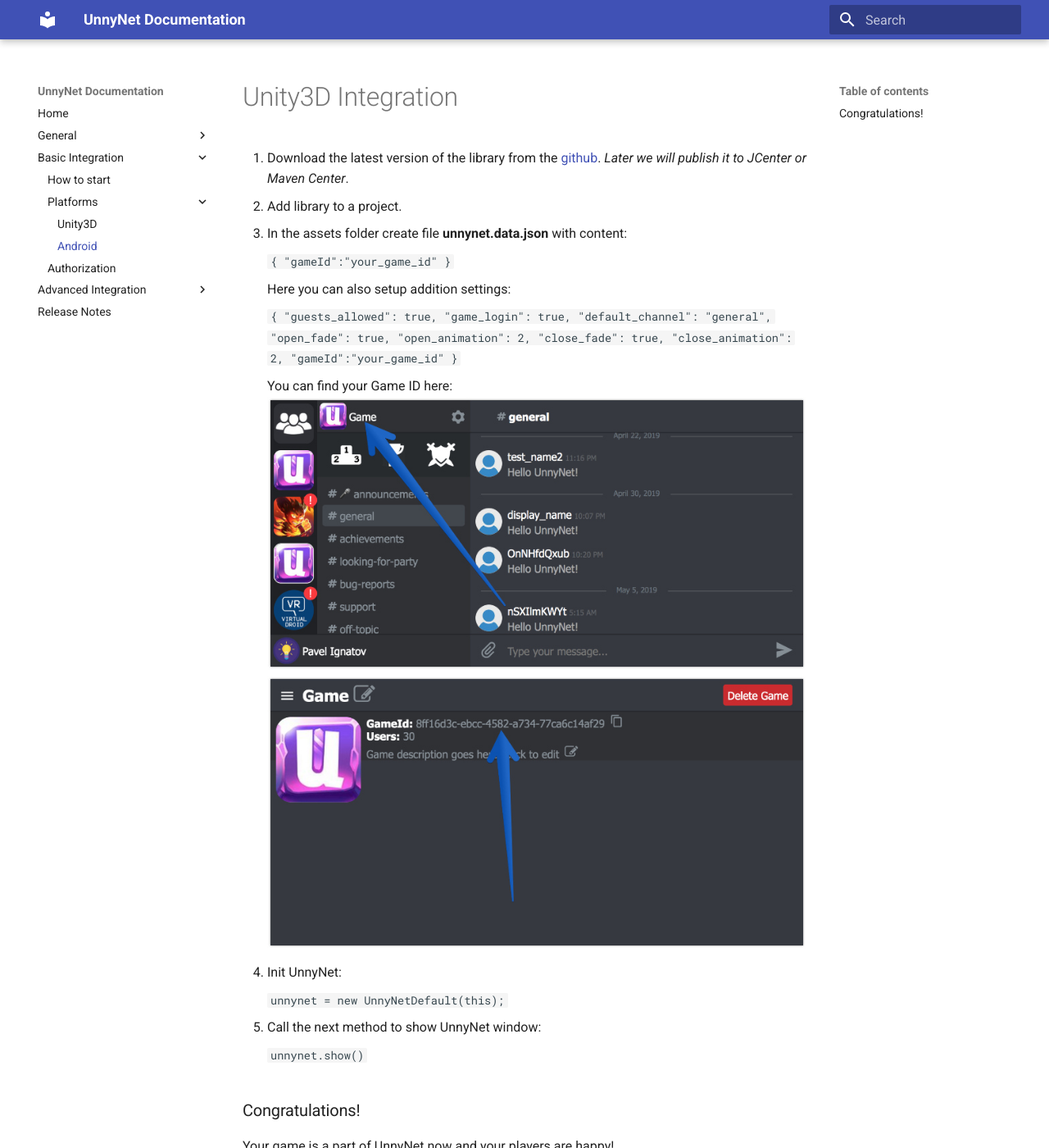
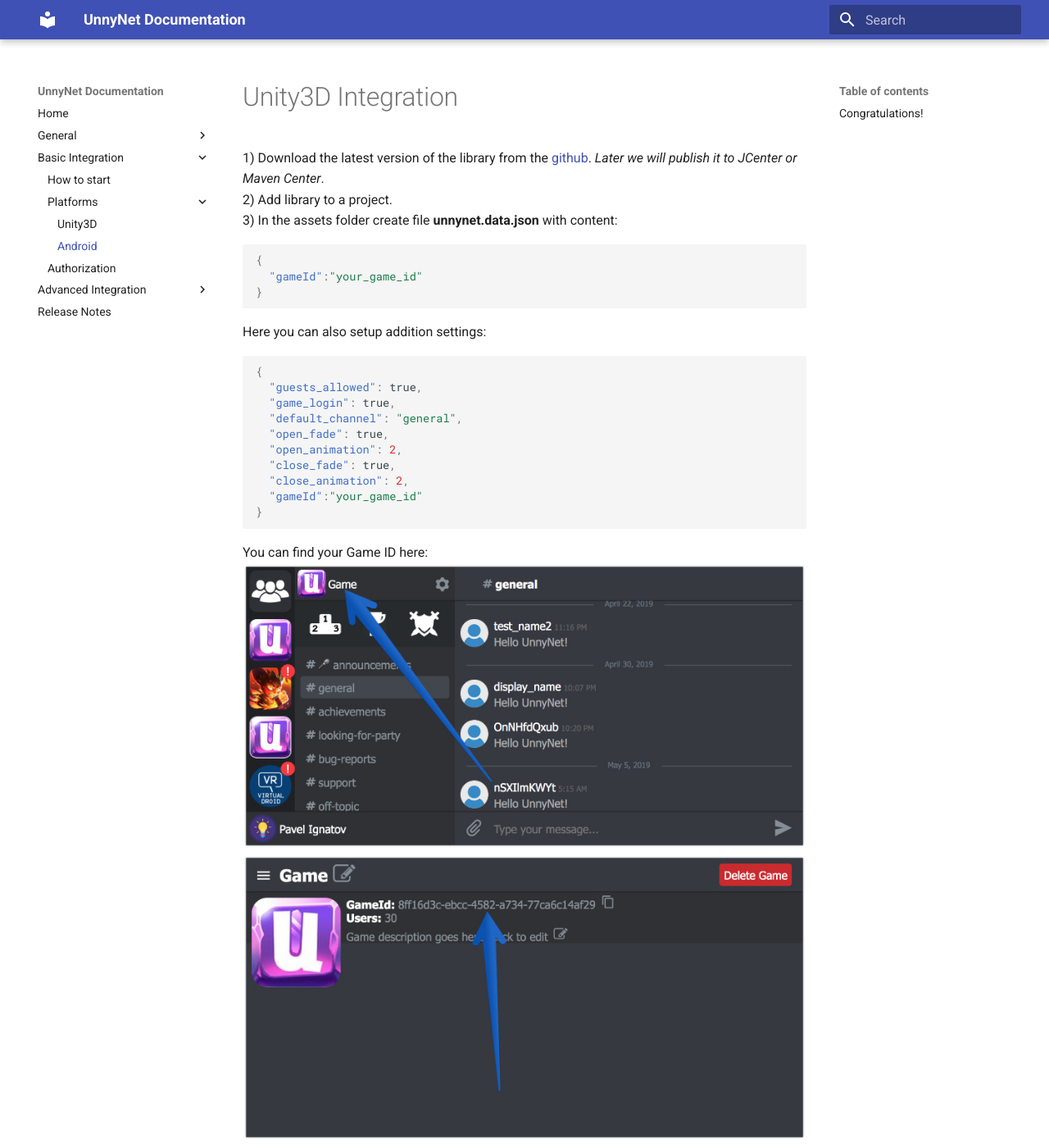
Before and after one commit to unnynet/unnynet-docs, an MkDocs documentation site: the page built from docs/basic/integration_android.md, in a window 1280 px wide and 1400 px high. Shown: the whole window at 82% size. Built offline with MkDocs 1.6.1 and Material for MkDocs 9.7.7, drawn with Linux system fonts in a browser that asks for light colours; some of the changed text lies outside the part shown.

Commit message:
Android page improvement

````diff
--- a/docs/basic/integration_android.md
+++ b/docs/basic/integration_android.md
@@ -1,46 +1,46 @@
 # Unity3D Integration
 
 
-1.  Download the latest version of the library from the [github](https://github.com/unnynet/unnynet-android/releases). *Later we will publish it to JCenter or Maven Center*.
-2.  Add library to a project.
-3.  In the assets folder create file **unnynet.data.json** with content:
+1) Download the latest version of the library from the [github](https://github.com/unnynet/unnynet-android/releases). *Later we will publish it to JCenter or Maven Center*.
+2) Add library to a project.
+3) In the assets folder create file **unnynet.data.json** with content:
 
-    ```
-    {
-      "gameId":"your_game_id"
-    }
-    ```
+```json
+{
+  "gameId":"your_game_id"
+}
+```
 
-    Here you can also setup addition settings:
+Here you can also setup addition settings:
 
-    ```
-    {
-      "guests_allowed": true,
-      "game_login": true,
-      "default_channel": "general",
-      "open_fade": true,
-      "open_animation": 2,
-      "close_fade": true,
-      "close_animation": 2,
-      "gameId":"your_game_id"
-    }
-    ```
+```json
+{
+  "guests_allowed": true,
+  "game_login": true,
+  "default_channel": "general",
+  "open_fade": true,
+  "open_animation": 2,
+  "close_fade": true,
+  "close_animation": 2,
+  "gameId":"your_game_id"
+}
+```
 
-    You can find your Game ID here:
-    ![Screenshot](../img/game_id_1.jpg)
-    ![Screenshot](../img/game_id_2.jpg)
+You can find your Game ID here:
+![Screenshot](../img/game_id_1.jpg)
+![Screenshot](../img/game_id_2.jpg)
 
-4.  Init UnnyNet:
+4) Init UnnyNet:
 
-    ```
-    unnynet = new UnnyNetDefault(this);
-    ```
+```java
+unnynet = new UnnyNetDefault(this);
+```
 
-5.  Call the next method to show UnnyNet window:
+5) Call the next method to show UnnyNet window:
 
-    ```
-    unnynet.show()
-    ```
+```java
+unnynet.show()
+```
 
 
 ###Congratulations!
````
